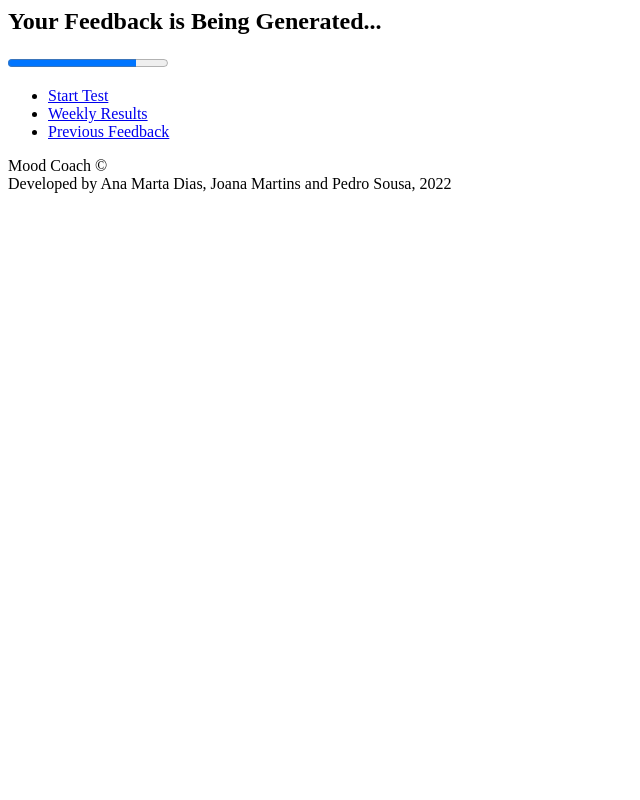
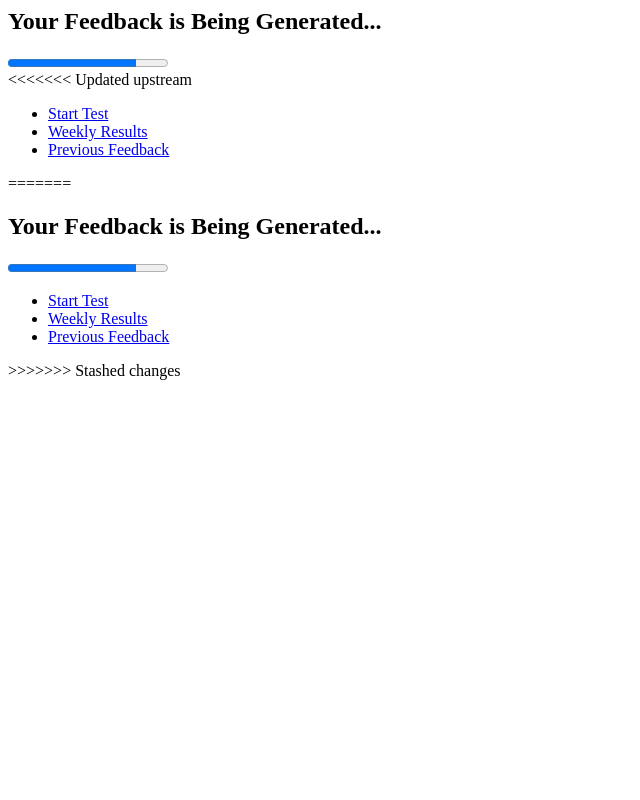
Before and after one commit to brightside51/Mood-Coach, a PHP site: the page made by templates/test_menu_tpl.php in a window 1280 px wide. Shown: the whole page, without its empty margins (0-640 px from the left). Run offline with PHP 8.4, Linux system fonts and the light colour scheme; the template is opened without the code that fills it, so the values that code supplies are empty.

Commit message:
commit 11/01

```diff
--- a/database/homepage.php
+++ b/database/homepage.php
@@ -7,7 +7,7 @@
     <!-- Page Information and Style -->
     <head>
         <meta charset = "utf-8">
-        <title>Mood Coach | Homepage</title>
+        <title>Mood Coach</title>
         <meta name = "viewport"
         content = "width=device-width, initial-scale=1">
 
--- a/sql/database.sql
+++ b/sql/database.sql
@@ -120,6 +120,8 @@
     parameter TEXT NOT NULL CHECK(parameter = "Profound Sadness" OR parameter = "Fatigue" OR parameter = "Anxiety" OR parameter = "Difficulty Concentrating" OR parameter = "Worry and Fear" OR parameter = "Mood Swings" OR parameter = "Changes in Eating / Sleeping Habits" OR parameter = "Anger and Irritability"),
     answer TEXT NOT NULL CHECK(answer = "Strongly Disagree" OR answer = "Disagree" OR answer = "Neutral" OR answer = "Agree" OR answer = "Strongly Agree"),
 
+    given_answer TEXT NOT NULL,
+
     -- Foreign Key referring to Test (Composition)
     test_id INTEGER NOT NULL references Test(test_id)
     -- Various questions can belong to the same Test. Since it is a composition, if a question is deleted, the Test won't be
--- a/templates/header_tpl.php
+++ b/templates/header_tpl.php
@@ -13,7 +13,7 @@
                 </a>
             </div>
 
-            <?php //Tarzan your business ?>
+            <?php ?>
             <div class = "Login">
 
             </div>
--- a/templates/test_menu_tpl.php
+++ b/templates/test_menu_tpl.php
@@ -7,6 +7,7 @@
         </progress>
     </section>
 
+<<<<<<< Updated upstream
     <nav id = "testMenu">
         <ul>
             <li><a href = "test.php">Start Test</a></li>
@@ -15,3 +16,30 @@
         </ul>
     </nav>
 </section>
+=======
+    <body>
+        <section id = "feedbackProgress">
+            <h1>Your Feedback is Being Generated...</h1>
+            <progress max = "100" value = "80">
+                <div class = "progress-bar">
+                    <span style = "width: 80%;">Progress: 80%</span>
+                </div>
+            </progress>
+        </section>
+
+        <nav id = "testMenu">
+            <ul>
+                <li>
+                    <a href = "test.php">Start Test</a>
+                </li>
+                <li>
+                    <a href = "week_results_tpl.php">Weekly Results</a>
+                </li>
+                <li>
+                    <a href = "prev_feedback_tpl.php">Previous Feedback</a>
+                </li>
+            </ul>
+        </nav>
+    </body>
+</html>
+>>>>>>> Stashed changes
```
Also changed, not shown: homepage.php (added, +18 -0 lines), templates/prev_feedback_tpl.php (+10 -0 lines), templates/test.php (+22 -2 lines).
